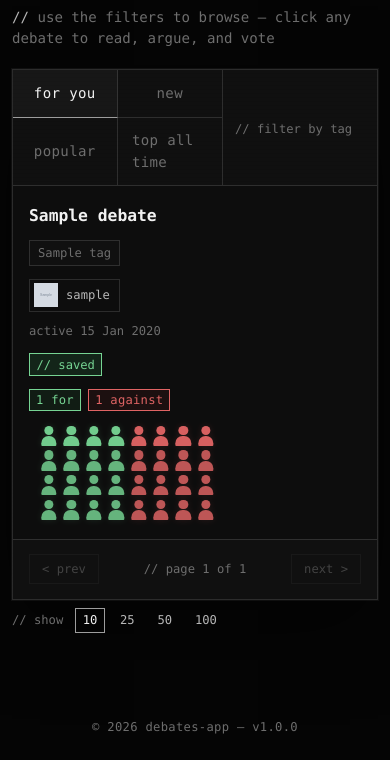
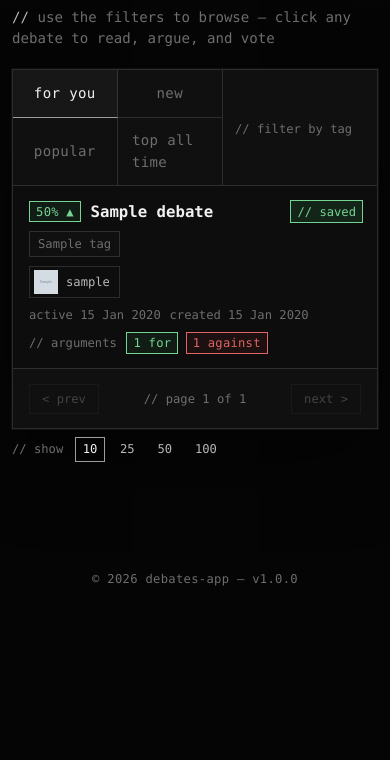
Before and after one commit to ali-fadaee/CITS3403-Group-Project, a Flask app: page / in a window 390 px wide. Shown: the part 233-993 px from the top of the page. After the commit the page ends 819 px from the top, so only its background shows below. Run offline with Flask 3, Linux system fonts and the light colour scheme; a user stored in the database is signed in; tables that the repository leaves empty hold one stand-in row (values such as "Sample post"); grey boxes marked "Sample" are stand-in pictures; parts of the project's set-up code (start-up, migrations or seed data) failed here and were passed over; some libraries are stand-ins or nearby versions.

Commit message:
added display for upvotes percent, fixed mobile ui, made right side a little cleaner

```diff
--- a/app/static/css/style.css
+++ b/app/static/css/style.css
@@ -299,11 +299,11 @@ main.container { flex: 1; padding-bottom: 2rem; }
 
 .debate-card {
   display: grid;
-  grid-template-columns: minmax(0, 1fr) max-content 12.4rem;
+  grid-template-columns: minmax(0, 1fr) max-content;
   grid-template-areas:
-    "title save chart"
-    "tags . chart"
-    "meta summary chart";
+    "title save"
+    "tags summary"
+    "meta summary";
   column-gap: 1rem;
   row-gap: 0.72rem;
   align-items: center;
@@ -314,14 +314,15 @@ main.container { flex: 1; padding-bottom: 2rem; }
   color: var(--debate-text);
   transition: background 150ms ease, box-shadow 150ms ease;
   overflow: visible;
-  margin-bottom: 4px;
   padding: 1.05rem 1.35rem 1rem;
   position: relative;
 }
 .debate-card:hover { background: var(--debate-panel-soft); box-shadow: inset 0 0 0 1px rgba(157, 157, 157, 0.08); color: var(--debate-text); z-index: 4; }
-.debate-list > .debate-card:last-child { margin-bottom: 0; border-bottom: none; }
+.debate-list > .debate-card:last-child { border-bottom: none; }
 
-.debate-card-title { grid-area: title; font-size: clamp(1.02rem, 1.6vw, 1.18rem); line-height: 1.45; min-width: 0; font-weight: 600; }
+.debate-card-title { grid-area: title; font-size: clamp(1.02rem, 1.6vw, 1.18rem); line-height: 1.45; min-width: 0; font-weight: 600; display: flex; align-items: center; gap: 0.6rem; }
+.debate-card-title-text { min-width: 0; flex: 1; }
+.upvote-pill { font-weight: 500; }
 .debate-card-tags   { grid-area: tags; display: flex; flex-wrap: wrap; gap: 0.4rem; }
 
 .debate-tag {
@@ -334,89 +335,6 @@ main.container { flex: 1; padding-bottom: 2rem; }
   transition: border-color 150ms ease, color 150ms ease;
 }
 
-.debate-card-counts {
-  grid-area: chart;
-  display: flex;
-  align-items: center;
-  justify-content: center;
-  align-self: center;
-  justify-self: end;
-  gap: 0.45rem;
-  font-size: var(--font-size-xs);
-  white-space: nowrap;
-  width: min(12.4rem, 100%);
-  overflow: visible;
-}
-
-.argument-people-chart {
-  position: relative;
-  padding: 0.08rem;
-}
-
-.argument-people-grid {
-  display: grid;
-  grid-template-columns: repeat(8, 1.12rem);
-  grid-auto-rows: 1.3rem;
-  gap: 0.25rem 0.28rem;
-  align-items: end;
-  justify-content: center;
-}
-
-.argument-person {
-  display: block;
-  position: relative;
-  width: 1.02rem;
-  height: 1.26rem;
-  opacity: 0.84;
-  transition: opacity 140ms ease, transform 140ms ease, filter 140ms ease;
-}
-
-.argument-person::before,
-.argument-person::after {
-  content: "";
-  position: absolute;
-  left: 50%;
-  transform: translateX(-50%);
-  background: currentColor;
-}
-
-.argument-person::before {
-  top: 0;
-  width: 0.58rem;
-  height: 0.58rem;
-  border-radius: 50%;
-}
-
-.argument-person::after {
-  bottom: 0;
-  width: 0.96rem;
-  height: 0.61rem;
-  border-radius: 0.45rem 0.45rem 0.06rem 0.06rem;
-}
-
-.argument-person.is-yes {
-  color: var(--debate-yes);
-  filter: drop-shadow(0 0 0.22rem var(--debate-yes-glow));
-}
-
-.argument-person.is-no {
-  color: var(--debate-danger);
-  filter: drop-shadow(0 0 0.22rem var(--debate-danger-glow));
-}
-
-.argument-person.is-empty {
-  color: var(--debate-border);
-  opacity: 0.28;
-}
-
-.argument-person:nth-child(-n + 8) {
-  opacity: 0.96;
-}
-
-.debate-card:hover .argument-person {
-  opacity: 0.95;
-  transform: translateY(-1px);
-}
 
 .count-yes,
 .count-no {
@@ -487,6 +405,7 @@ main.container { flex: 1; padding-bottom: 2rem; }
 .count-no  { color: var(--debate-danger); background: var(--debate-danger-bg-dim); }
 
 .debate-card-meta { grid-area: meta; display: flex; align-items: center; gap: 0.8rem; font-size: var(--font-size-xs); color: var(--debate-text-faint); }
+.debate-card-dates { display: flex; flex-direction: column; line-height: 1.35; }
 .debate-argument-summary {
   grid-area: summary;
   display: inline-flex;
@@ -495,6 +414,26 @@ main.container { flex: 1; padding-bottom: 2rem; }
   gap: 0.45rem;
   margin-left: 0;
   white-space: nowrap;
+}
+.debate-argument-block {
+  grid-area: summary;
+  display: flex;
+  flex-direction: column;
+  align-items: flex-end;
+  justify-self: end;
+  gap: 0.4rem;
+  margin-top: 0.55rem;
+}
+.debate-stat-row {
+  display: inline-flex;
+  align-items: center;
+  gap: 0.6rem;
+}
+.debate-argument-label {
+  font-size: var(--font-size-xs);
+  color: var(--debate-text-faint);
+  white-space: nowrap;
+  min-width: 5rem;
 }
 
 .debate-card--activity-note {
@@ -1193,28 +1132,54 @@ main.container { flex: 1; padding-bottom: 2rem; }
       "title"
       "tags"
       "meta"
-      "save"
-      "summary"
-      "chart";
-    gap: 0.8rem;
-    padding: 1.1rem 1rem;
+      "summary";
+    gap: 0.55rem;
+    padding: 0.9rem 1rem;
+    position: relative;
+  }
+
+  .debate-card-title {
+    padding-right: 4.2rem;
+  }
+
+  .debate-card-title-text {
+    font-size: 0.98rem;
+    line-height: 1.35;
   }
 
   .debate-card-meta {
-    align-items: flex-start;
-    flex-direction: column;
-    gap: 0.65rem;
+    flex-direction: row;
+    align-items: center;
+    flex-wrap: wrap;
+    gap: 0.55rem 0.8rem;
   }
 
-  .card-save-btn,
+  .debate-card-dates {
+    flex-direction: row;
+    gap: 0.55rem;
+  }
+
+  .card-save-btn {
+    position: absolute;
+    top: 0.85rem;
+    right: 0.85rem;
+    margin-left: 0;
+  }
+
+  .debate-argument-block {
+    justify-self: start;
+    align-items: flex-start;
+    margin-top: 0;
+    gap: 0.3rem;
+  }
+
   .debate-argument-summary {
     justify-self: start;
     margin-left: 0;
   }
 
-  .debate-card-counts {
-    justify-self: start;
-    white-space: normal;
+  .debate-argument-label {
+    min-width: 0;
   }
 
 }
--- /dev/null
+++ b/app/templates/_macros.html
@@ -0,0 +1,11 @@
+{% macro upvote_pill(debate) -%}
+{% set _total = debate.yes_upvotes + debate.no_upvotes %}
+{% if _total > 0 -%}
+  {% set _yes_pct = (debate.yes_upvotes / _total * 100) | round | int -%}
+  {% if debate.yes_upvotes >= debate.no_upvotes -%}
+    <span class="count-yes upvote-pill" aria-label="{{ debate.yes_upvotes }} upvotes for, {{ debate.no_upvotes }} upvotes against">{{ _yes_pct }}% &#9650;</span>
+  {%- else -%}
+    <span class="count-no upvote-pill" aria-label="{{ debate.yes_upvotes }} upvotes for, {{ debate.no_upvotes }} upvotes against">{{ 100 - _yes_pct }}% &#9660;</span>
+  {%- endif %}
+{%- endif %}
+{%- endmacro %}
--- a/app/templates/index.html
+++ b/app/templates/index.html
@@ -1,4 +1,5 @@
 {% extends "base.html" %}
+{% from '_macros.html' import upvote_pill %}
 
 {% block content %}
 <div class="index-page">
@@ -41,21 +42,8 @@
 
     <div class="debate-list">
       {% for debate in debates %}
-      {% set total_arguments = debate.yes_count + debate.no_count %}
-      {% set argument_chart_columns = 8 %}
-      {% set argument_chart_rows = 4 %}
-      {% set max_argument_people = argument_chart_columns * argument_chart_rows %}
-      {% set yes_people = (debate.yes_count / total_arguments * max_argument_people) | round | int if total_arguments > 0 else 0 %}
-      {% if total_arguments > 0 and debate.yes_count > 0 and yes_people < 1 %}
-        {% set yes_people = 1 %}
-      {% endif %}
-      {% set no_people = max_argument_people - yes_people if total_arguments > 0 else 0 %}
-      {% if total_arguments > 0 and debate.no_count > 0 and no_people < 1 %}
-        {% set no_people = 1 %}
-        {% set yes_people = max_argument_people - no_people %}
-      {% endif %}
       <a href="{{ url_for('main.debate', debate_id=debate.id) }}" class="debate-card">
-        <div class="debate-card-title">{{ debate.title }}</div>
+        <div class="debate-card-title">{{ upvote_pill(debate) }}<span class="debate-card-title-text">{{ debate.title }}</span></div>
         {% if current_user.is_authenticated %}
         <button class="card-save-btn{% if debate.id in saved_ids %} is-saved{% endif %}" data-debate-id="{{ debate.id }}" onclick="event.preventDefault(); toggleSave(this)">{% if debate.id in saved_ids %}// saved{% else %}// save{% endif %}</button>
         {% endif %}
@@ -69,28 +57,18 @@
             <img class="debate-card-creator-avatar" src="{{ debate.creator.avatar.image_url if debate.creator.avatar else '/static/images/avatars/robot.svg' }}" alt="">
             <span>{{ debate.creator.username }}</span>
           </div>
-          <span>active {{ debate.updated_at.strftime('%d %b %Y') }}</span>
+          <div class="debate-card-dates">
+            <span>active {{ debate.updated_at.strftime('%d %b %Y') }}</span>
+            <span>created {{ debate.created_at.strftime('%d %b %Y') }}</span>
+          </div>
         </div>
-        <span class="debate-argument-summary">
-          <span class="count-yes">{{ debate.yes_count }} for</span>
-          <span class="count-no">{{ debate.no_count }} against</span>
-        </span>
-        <div class="debate-card-counts" aria-label="{{ debate.yes_count }} for arguments and {{ debate.no_count }} against arguments">
-          <div class="argument-people-chart">
-            <div class="argument-people-grid">
-            {% for row in range(argument_chart_rows) %}
-              {% for column in range(argument_chart_columns) %}
-                {% set person_index = column * argument_chart_rows + row %}
-                {% if person_index < yes_people %}
-                  <span class="argument-person is-yes"></span>
-                {% elif person_index < yes_people + no_people %}
-                  <span class="argument-person is-no"></span>
-                {% else %}
-                  <span class="argument-person is-empty"></span>
-                {% endif %}
-              {% endfor %}
-            {% endfor %}
-            </div>
+        <div class="debate-argument-block">
+          <div class="debate-stat-row">
+            <span class="debate-argument-label">// arguments</span>
+            <span class="debate-argument-summary">
+              <span class="count-yes">{{ debate.yes_count }} for</span>
+              <span class="count-no">{{ debate.no_count }} against</span>
+            </span>
           </div>
         </div>
       </a>
```
Also changed, not shown: app/templates/my_activity.html (+13 -32 lines).
